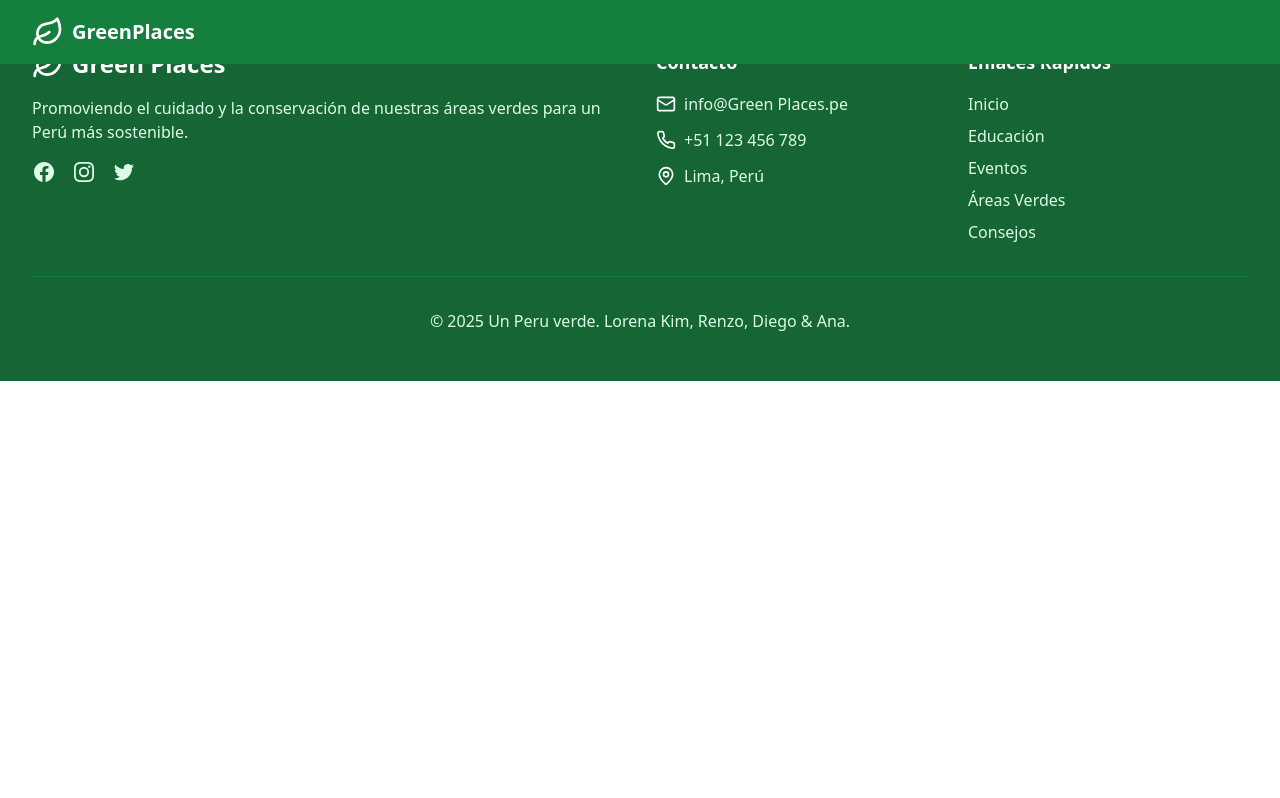
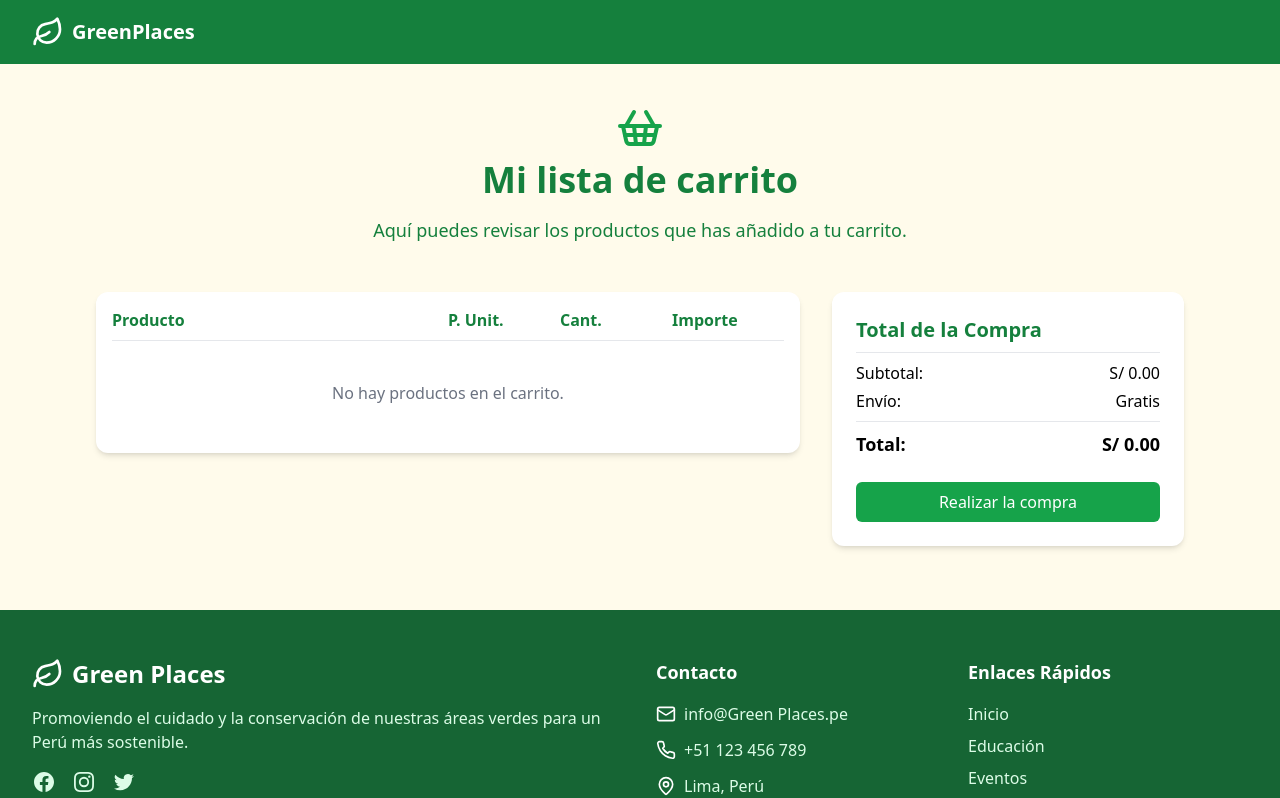
Before and after one commit to DiegoAlv17/GreenPlaces, a React (Vite) app in the folder client/: page /cart in a window 1280 px wide. Shown: the top 798 px of the page. Built offline with nearby package versions, Linux system fonts and the light colour scheme.

Commit message:
Implementacion del carrito

```diff
--- a/client/package.json
+++ b/client/package.json
@@ -12,9 +12,11 @@
   "dependencies": {
     "@emailjs/browser": "^4.4.1",
     "@formspree/react": "^2.5.1",
+    "@reduxjs/toolkit": "^2.8.2",
     "lucide-react": "^0.460.0",
     "react": "^18.3.1",
     "react-dom": "^18.3.1",
+    "react-redux": "^9.2.0",
     "react-router-dom": "^7.6.2"
   },
   "devDependencies": {
--- a/client/src/App.jsx
+++ b/client/src/App.jsx
@@ -8,6 +8,7 @@ import Events from "./components/Events.jsx";
 import Areas from "./components/Areas.jsx";
 import Tips from "./components/Tips.jsx";
 import Shop from "./components/Shop.jsx";
+import Cart from "./components/Cart.jsx";
 
 
 export default function App() {
@@ -31,6 +32,9 @@ export default function App() {
         <Route path="/shop" element={
           <Shop />
         } />
+        <Route path="/cart" element={
+          <Cart />
+        } />
       </Routes>
       <Footer />
     </div>
--- /dev/null
+++ b/client/src/Redux/cartSlice.jsx
@@ -0,0 +1,37 @@
+import { createSlice } from '@reduxjs/toolkit';
+
+const cartSlice = createSlice({
+  name: 'cart',
+  initialState: [],
+  reducers: {
+
+    addToCart: (state, action) => {
+    const item = state.find(item => item.id === action.payload.id);
+    if (item) {
+        item.cantidad += 1;
+    } else {
+        state.push({ ...action.payload, cantidad: 1 });
+    }
+    },
+
+    removeFromCart: (state, action) => {
+      return state.filter(item => item.id !== action.payload);
+    },
+
+    incrementQuantity: (state, action) => {
+      const item = state.find(item => item.id === action.payload);
+      if (item) item.cantidad += 1;
+    },
+
+    decrementQuantity: (state, action) => {
+      const item = state.find(item => item.id === action.payload);
+      if (item && item.cantidad > 1) item.cantidad -= 1;
+    },
+
+    clearCart: () => [],
+
+  },
+});
+
+export const { addToCart, removeFromCart, clearCart, incrementQuantity, decrementQuantity } = cartSlice.actions;
+export default cartSlice.reducer;
--- /dev/null
+++ b/client/src/Redux/store.jsx
@@ -0,0 +1,27 @@
+import { configureStore } from '@reduxjs/toolkit';
+import cartReducer from './cartSlice';
+
+const loadCart = () => {
+  try {
+    const serializedCart = localStorage.getItem('cart');
+    return serializedCart ? JSON.parse(serializedCart) : [];
+  } catch {
+    return [];
+  }
+};
+
+const store = configureStore({
+  reducer: {
+    cart: cartReducer,
+  },
+  preloadedState: {
+    cart: loadCart(),
+  },
+});
+
+
+store.subscribe(() => {
+  localStorage.setItem('cart', JSON.stringify(store.getState().cart));
+});
+
+export default store;
--- /dev/null
+++ b/client/src/components/Cart.jsx
@@ -0,0 +1,98 @@
+import { ShoppingBasket} from "lucide-react";
+import { useSelector, useDispatch } from 'react-redux';
+import { removeFromCart,incrementQuantity,decrementQuantity } from '../Redux/cartSlice';
+
+const Cart = () => {
+  const cart = useSelector(state => state.cart);
+  const dispatch = useDispatch();
+
+  const total = cart.reduce((subtotal, item) => subtotal + parseFloat(item.price) * item.cantidad, 0);
+  return (
+    <section id="carrito" className="py-16 bg-amber-50">
+        <div className="max-w-6xl mx-auto px-4 sm:px-6 lg:px-8">
+        <div className="text-center mb-12 mt-10">
+          <ShoppingBasket className="h-12 w-12 mx-auto text-green-600" />
+          <h2 className="mt-2 text-3xl font-bold text-green-700 sm:text-4xl">
+            Mi lista de carrito
+          </h2>
+          <p className="mt-4 text-lg text-green-700 max-w-xl mx-auto">
+            Aquí puedes revisar los productos que has añadido a tu carrito.
+          </p>
+        </div>
+        <div className="flex flex-col lg:flex-row gap-8">
+          <div className="w-full lg:w-2/3">
+            <div className="bg-white rounded-xl shadow-md p-4">
+              <div className="grid grid-cols-12 font-semibold text-green-700 border-b pb-2 mb-2">
+                <div className="col-span-6">Producto</div>
+                <div className="col-span-2">P. Unit.</div>
+                <div className="col-span-2">Cant.</div>
+                <div className="col-span-2">Importe</div>
+              </div>
+              {cart.length === 0 ? (
+                <div className="text-gray-500 py-8 text-center">No hay productos en el carrito.</div>
+              ) : (
+                cart.map((item) => (
+                  <div key={item.id} className="grid grid-cols-12 items-center border-b py-2">
+                    <div className="col-span-6 flex items-center gap-2">
+                      <img src={item.imageUrl} alt={item.name} className="w-16 h-16 object-cover rounded" />
+                      <span>{item.name}</span>
+                    </div>
+                    <div className="col-span-2">S/ {item.price}</div>
+                    <div className="col-span-2 flex items-center gap-2">
+                      <button
+                        className="px-2 py-1 bg-green-200 rounded hover:bg-green-300"
+                        onClick={() => dispatch(decrementQuantity(item.id))}
+                        disabled={item.cantidad === 1}
+                      >-</button>
+                      <span>{item.cantidad}</span>
+                      <button
+                        className="px-2 py-1 bg-green-200 rounded hover:bg-green-300"
+                        onClick={() => dispatch(incrementQuantity(item.id))}
+                      >+</button>
+                    </div>
+                    <div className="col-span-2">
+                      S/ {(parseFloat(item.price) * item.cantidad).toFixed(2)}
+                      <button
+                        onClick={() => dispatch(removeFromCart(item.id))}
+                        className="ml-2 text-red-500 hover:text-red-700 text-lg"
+                        title="Eliminar"
+                      >✕</button>
+                    </div>
+                  </div>
+                ))
+              )}
+            </div>
+          </div>
+          {/* Total */}
+          <div className="w-full lg:w-1/3">
+            <div className="bg-white rounded-xl shadow-md p-6">
+              <h5 className="text-xl font-bold mb-2 text-green-700">Total de la Compra</h5>
+              <hr className="mb-2"/>
+              <div className="flex justify-between mb-1">
+                <span>Subtotal:</span>
+                <span>S/ {total.toFixed(2)}</span>
+              </div>
+              <div className="flex justify-between mb-1">
+                <span>Envío:</span>
+                <span>Gratis</span>
+              </div>
+              <hr className="my-2"/>
+              <div className="flex justify-between font-bold text-lg">
+                <span>Total:</span>
+                <span>S/ {total.toFixed(2)}</span>
+              </div>
+              <button
+                className="w-full mt-6 bg-green-600 text-white py-2 rounded-md hover:bg-green-500 transition-colors"
+                disabled={cart.length === 0}
+              >
+                Realizar la compra
+              </button>
+            </div>
+          </div>
+        </div>
+      </div>
+    </section>
+  );
+};
+
+export default Cart;
--- a/client/src/components/Shop.jsx
+++ b/client/src/components/Shop.jsx
@@ -1,4 +1,6 @@
 import { Sprout, Leaf } from "lucide-react";
+import { useDispatch } from 'react-redux';
+import { addToCart } from '../Redux/cartSlice';
 
 const products = [
   {
@@ -32,6 +34,7 @@ const products = [
 ];
 
 const Shop = () => {
+  const dispatch = useDispatch();
   return (
     <section id="shop" className="py-16 bg-amber-50">
       <div className="px-4 sm:px-6 lg:px-8">
@@ -68,7 +71,7 @@ const Shop = () => {
                 <div className="mt-4 flex items-center justify-between">
                   <span className="text-lg font-bold text-green-800">S/ {product.price}</span>
                   <button className="bg-green-600 text-white px-4 py-1.5 rounded-md hover:bg-green-500 transition-colors text-sm"
-                  >
+                  onClick={() => dispatch(addToCart(product))}>
                     Añadir
                   </button>
                 </div>
--- a/client/src/main.jsx
+++ b/client/src/main.jsx
@@ -1,13 +1,17 @@
 import { StrictMode } from 'react'
 import { createRoot } from 'react-dom/client'
+import { Provider } from 'react-redux'
+import store from './Redux/store'
 import './index.css'
 import App from './App.jsx'
 import { BrowserRouter } from 'react-router-dom'
 
 createRoot(document.getElementById('root')).render(
   <StrictMode>
+  <Provider store={store}>
     <BrowserRouter>
       <App />
     </BrowserRouter>
+  </Provider>
   </StrictMode>,
 )
```
Also changed, not shown: 1 other file (tests, documents, lock files or other folders).
